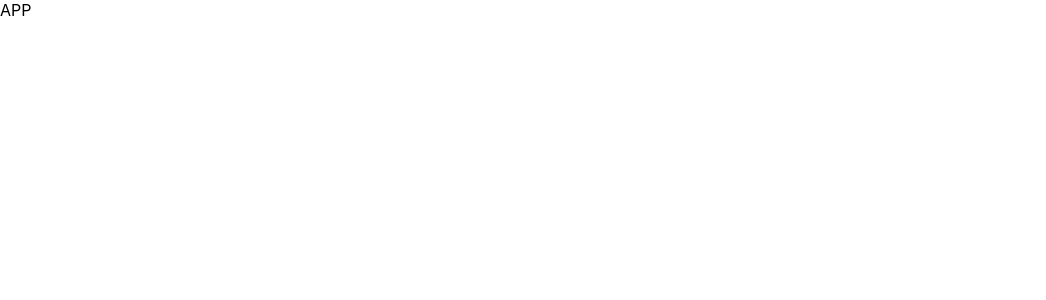
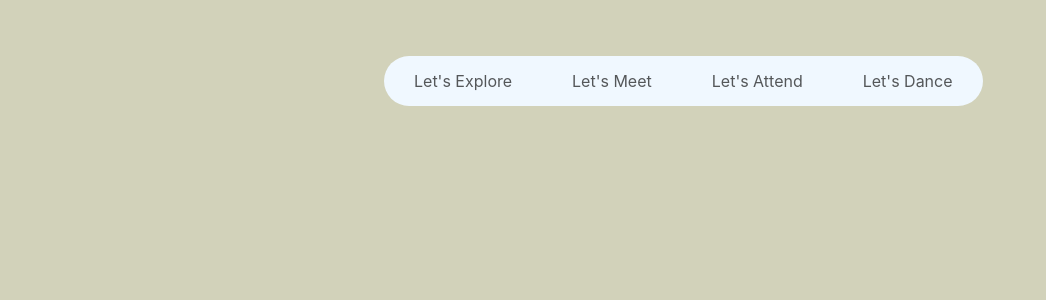
Before and after one commit to SauravMob/dance-app, a React (Create React App) app: page / in a window 1280 px wide. Shown: the top 300 px of the page, without its empty margins (0-1046 px from the left). Built offline with nearby package versions, Linux system fonts and the light colour scheme.

Commit message:
Navbar added

```diff
--- a/package.json
+++ b/package.json
@@ -6,7 +6,9 @@
     "@testing-library/jest-dom": "^5.17.0",
     "@testing-library/react": "^13.4.0",
     "@testing-library/user-event": "^13.5.0",
+    "bootstrap": "^5.3.1",
     "react": "^18.2.0",
+    "react-bootstrap": "^2.8.0",
     "react-dom": "^18.2.0",
     "react-scripts": "5.0.1",
     "react-scroll-parallax": "^3.4.2",
--- a/src/App.js
+++ b/src/App.js
@@ -1,7 +1,9 @@
+import Navbar from './components/views/navbar/index'
+
 const App = () => {
   return (
     <div className="App">
-      APP
+      <Navbar />
     </div>
   );
 }
--- a/src/components/views/navbar/index.js
+++ b/src/components/views/navbar/index.js
@@ -1,9 +1,50 @@
-import React from 'react'
+import React, { useEffect, useState } from 'react'
+import Nav from 'react-bootstrap/Nav'
+import Navbar from 'react-bootstrap/Navbar'
 
-const index = () => {
+const Navbars = () => {
+
+  const [active, setActive] = useState(false)
+  const [activeLink, setActiveLink] = useState('')
+  const [position, setPosition] = useState(0)
+
+  const handleMouseMove = (event) => {
+    if (event.clientX > 430 && event.clientX < 964) {
+      setPosition(event.clientX)
+    }
+  }
+
+  useEffect(() => {
+    document.addEventListener('mousemove', handleMouseMove)
+
+    return () => {
+      document.removeEventListener('mousemove', handleMouseMove)
+    }
+  }, [])
+
+  const onActiveChange = (tab) => {
+    setActiveLink(tab)
+  }
+
+  const onNavEnter = (value) => {
+    setActive(value)
+    if (!value) setActiveLink('')
+  }
+
   return (
-    <div>index</div>
+    <Navbar expand="lg" className="mt-4 bg-body-tertiary">
+      <Navbar.Toggle aria-controls="basic-navbar-nav" />
+      <Navbar.Collapse id="basic-navbar-nav">
+        <Nav onMouseEnter={() => onNavEnter(true)} onMouseLeave={() => onNavEnter(false)} className='mouse-follower'>
+          <Nav.Link onMouseEnter={() => onActiveChange('1')} className={activeLink === '1' && 'link-active'}>Let's Explore</Nav.Link>
+          <Nav.Link onMouseEnter={() => onActiveChange('2')} className={activeLink === '2' && 'link-active'}>Let's Meet</Nav.Link>
+          <Nav.Link onMouseEnter={() => onActiveChange('3')} className={activeLink === '3' && 'link-active'}>Let's Attend</Nav.Link>
+          <Nav.Link onMouseEnter={() => onActiveChange('4')} className={activeLink === '4' && 'link-active'}>Let's Dance</Nav.Link>
+          {active && <div className="follower" style={{ left: position, top: '62px' }}></div>}
+        </Nav>
+      </Navbar.Collapse>
+    </Navbar>
   )
 }
 
-export default index
+export default Navbars
--- a/src/index.css
+++ b/src/index.css
@@ -11,3 +11,64 @@ code {
   font-family: source-code-pro, Menlo, Monaco, Consolas, 'Courier New',
     monospace;
 }
+
+.App {
+  height: 100vh;
+  width: 100vw;
+  background-color: rgb(92 94 8 / 28%);
+}
+
+/* Navbar css */
+
+#basic-navbar-nav {
+  place-content: center;
+}
+
+.navbar {
+  background-color: transparent !important;
+  position: fixed;
+  top: 3%;
+  left: 30%;
+}
+
+@media screen and (min-width: 992px) {
+  .navbar-nav {
+    background: aliceblue;
+    height: 50px;
+    display: flex;
+    justify-content: center;
+    align-items: center;
+    border-radius: 25px;
+  }
+}
+
+.nav-link {
+  height: 100%;
+  display: flex;
+  align-items: center;
+  border-radius: 20px;
+  padding-left: 30px !important;
+  padding-right: 30px !important;
+  position: relative;
+}
+
+.mouse-follower {
+  position: relative;
+  overflow: hidden;
+}
+
+.link-active {
+  background: yellow;
+  color: white;
+  z-index: 1;
+}
+
+.follower {
+  width: 140px;
+  height: 50px;
+  background-color: yellow;
+  border-radius: 30px;
+  position: absolute;
+  transform: translate(-327%, -123%);
+  transition: left 0.1s ease; /* Add transitions for smooth movement */
+}
--- a/src/index.js
+++ b/src/index.js
@@ -1,8 +1,9 @@
 import React from 'react';
 import ReactDOM from 'react-dom/client';
-import './index.css';
 import App from './App';
 import { ParallaxProvider } from 'react-scroll-parallax';
+import 'bootstrap/dist/css/bootstrap.min.css';
+import './index.css';
 
 const root = ReactDOM.createRoot(document.getElementById('root'));
 root.render(
```
Also changed, not shown: 1 other file (tests, documents, lock files or other folders).
